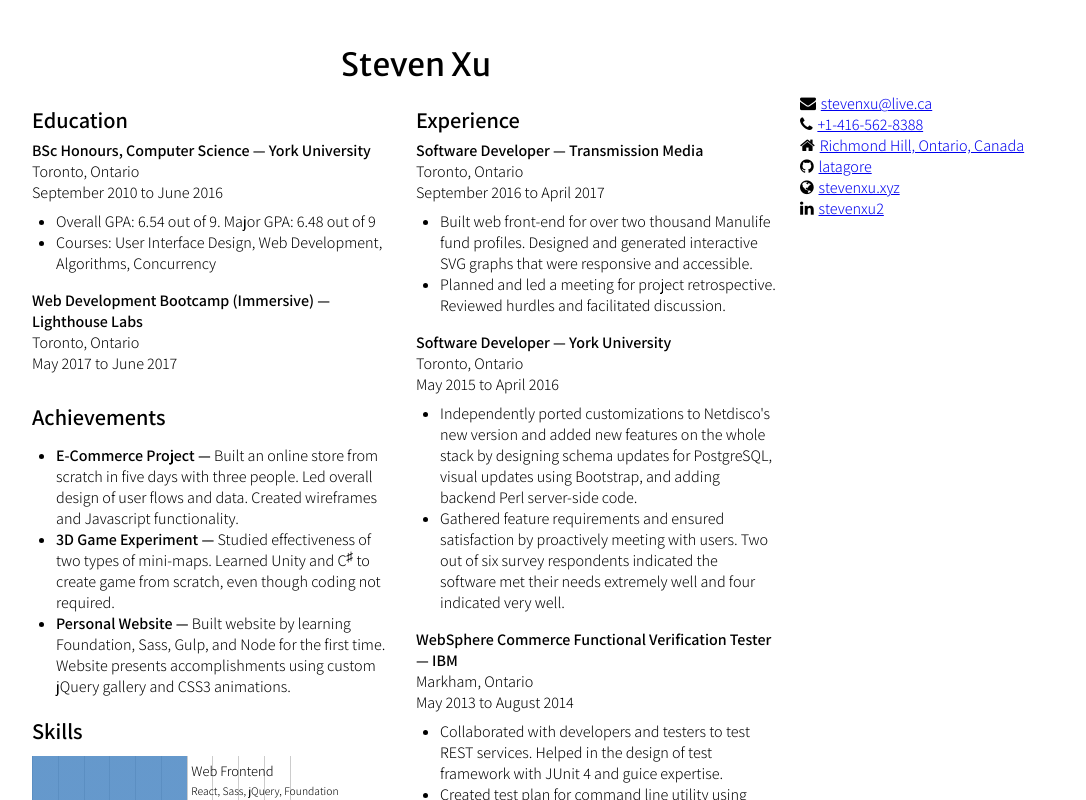
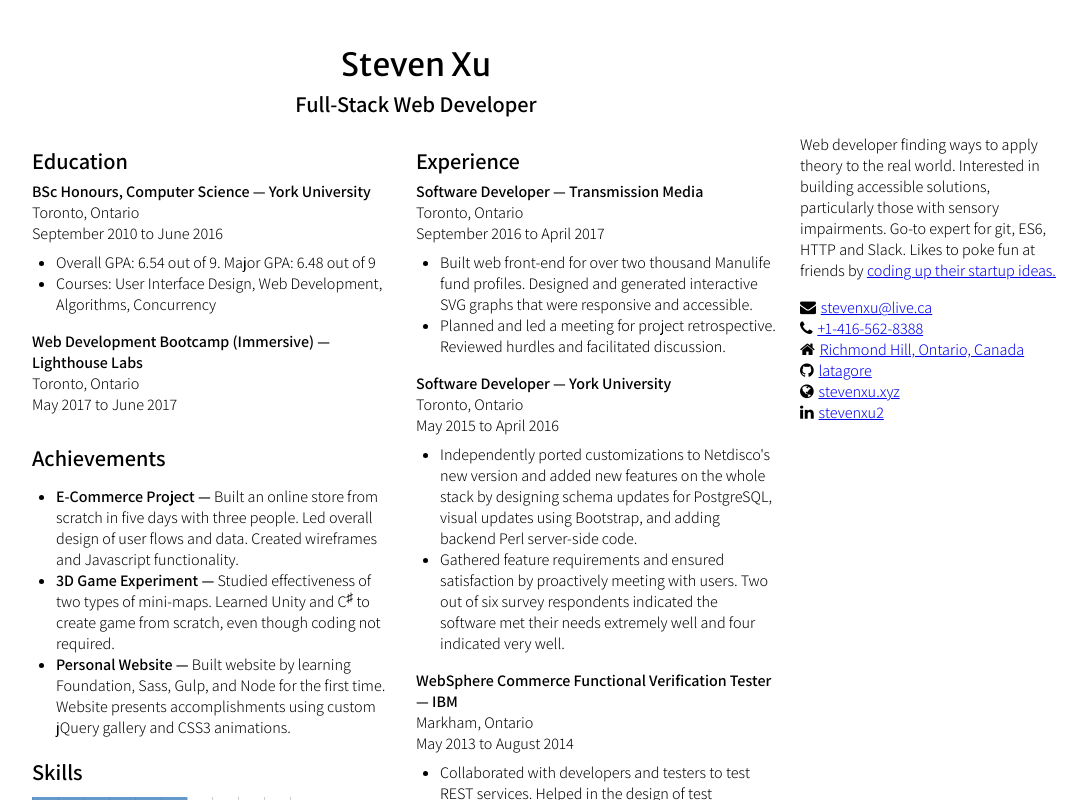
Before and after one commit to latagore/Resume, a React app: page / in a window 1280 px wide. Shown: the top 800 px of the page, without its empty margins (96-1182 px from the left). Built offline with nearby package versions, Linux system fonts and the light colour scheme.

Commit message:
add summary and title

```diff
--- a/resume-data.json
+++ b/resume-data.json
@@ -2,6 +2,7 @@
 {
   "contact": {
     "name": "Steven Xu",
+    "title": "Full-Stack Web Developer",
     "email": "stevenxu@live.ca",
     "phone": "+1-416-562-8388",
     "address": "Richmond Hill, Ontario, Canada",
@@ -9,6 +10,7 @@
     "website": "stevenxu.xyz",
     "linkedin": "stevenxu2"
   },
+  "summary": "Web developer finding ways to apply theory to the real world. Interested in building accessible solutions, particularly those with sensory impairments. Go-to expert for git, ES6, HTTP and Slack. Likes to poke fun at friends by <a href='https://latagore.github.io/wheel-of-fortune/'>coding up their startup ideas.</a>",
   "education": [
     {
       "organization": "York University",
--- a/src/App.jsx
+++ b/src/App.jsx
@@ -4,6 +4,7 @@ const Header = ({data}) => {
   return (
     <header>
       <h1>{data.contact.name}</h1>
+      <h2 className="job-title">{data.contact.title}</h2>
     </header>
   )
 }
@@ -12,6 +13,8 @@ const Aside = ({data}) => {
   const c = data.contact;
   return (
     <aside className="aside">
+      <p className="summary" dangerouslySetInnerHTML={{__html: data.summary}} />
+
       <div className="email"><a href={`mailto:${c.email}`}>{c.email}</a></div>
       <div className="phone"><a href={`tel:${c.phone}`}>{c.phone}</a></div>
       <div className="address"><a href="https://goo.gl/maps/7hTSM4Ln3Wx">{c.address}</a></div>
--- a/styles/home.scss
+++ b/styles/home.scss
@@ -15,16 +15,8 @@ body {
 }
 
 h1 {
-  @media (min-width: 801px) {
-    width: 75%;
-  }
-  @media print {
-    margin-top: 0;
-  }
-  margin-bottom: 0.25em;
   font-family: "Merriweather Sans", Sans-Serif;
   font-weight: 400;
-  text-align: center;
 }
 
 h2 {
@@ -39,6 +31,31 @@ h3 {
   font-size: 100%;
   font-weight: bold;
   margin: 0;
+}
+
+
+
+header {
+  h1, h2 {
+    @media (min-width: 801px) {
+      width: 75%;
+    }
+    @media print {
+      margin-top: 0;
+    }
+  }
+  h1 {
+    margin-bottom: 0.25rem;
+    text-align: center;
+  }
+
+  .job-title {
+    margin-top: 0;
+    margin-bottom: 1rem;
+    padding: 0;
+    text-align: center;
+
+  }
 }
 
 main {
@@ -99,6 +116,10 @@ ul {
     & {
       margin-bottom: 2em;
     }
+  }
+
+  .summary {
+    margin-top: 0;
   }
 
   .email::before {
```
